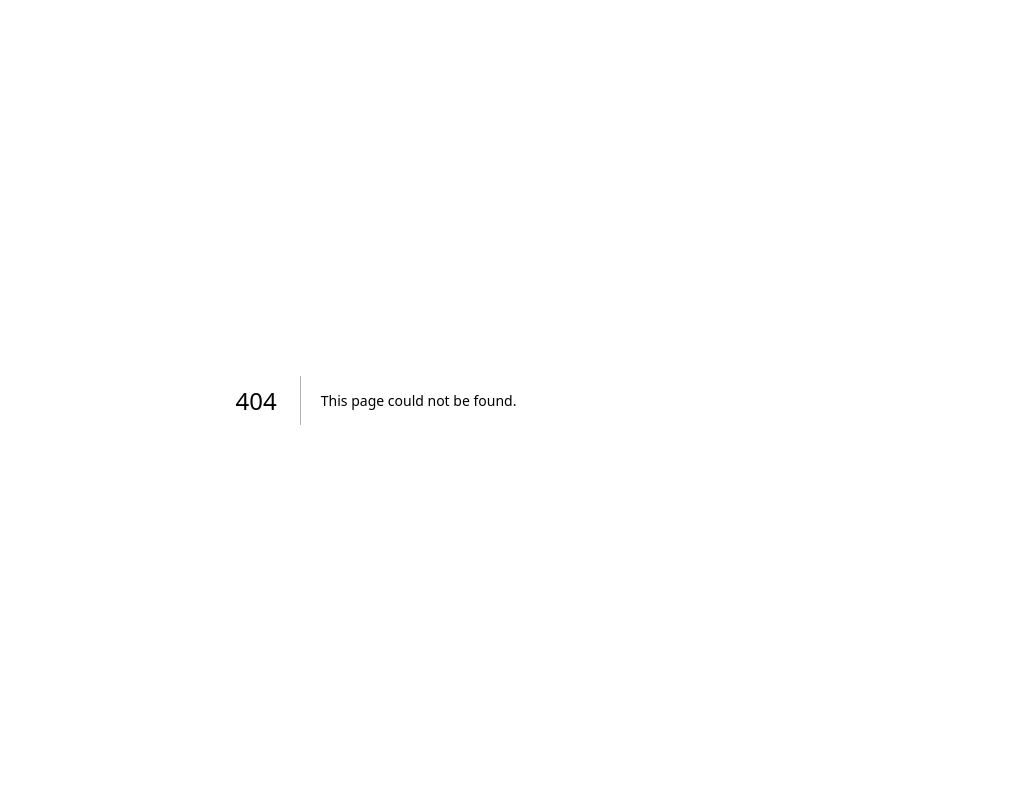
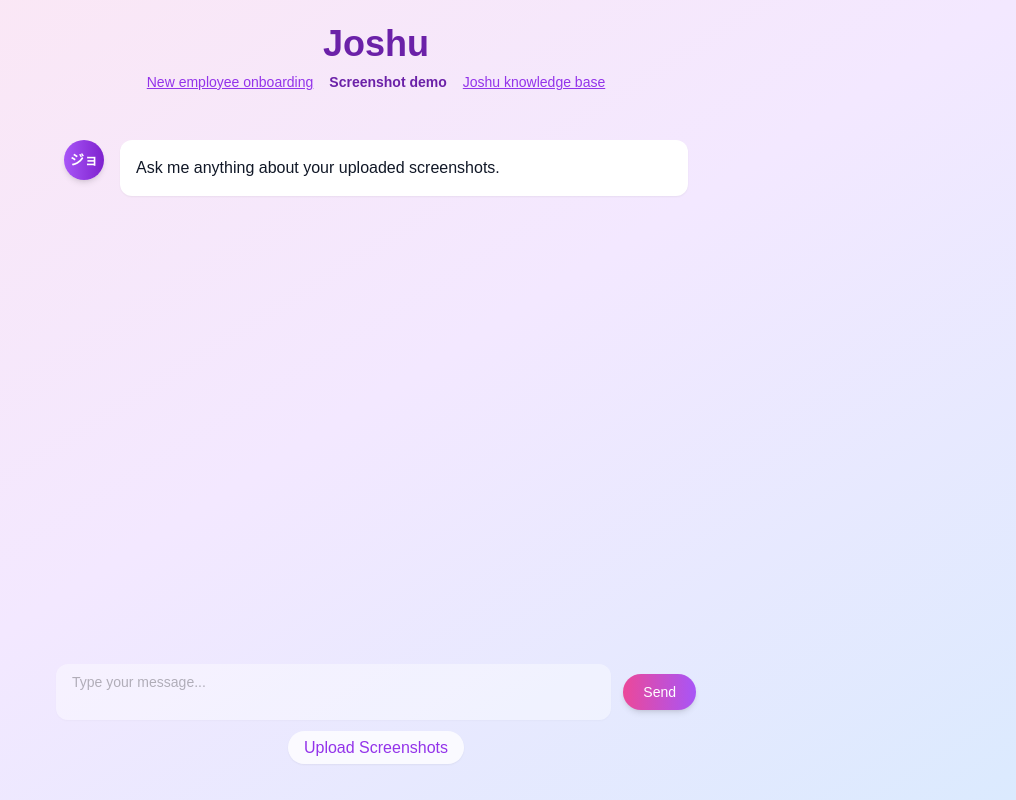
Before and after one commit to mariomeissner/joshu-assistant, a Next.js app: page /screenshots in a window 1280 px wide. Before the commit this address had no page. Shown: the whole page, without its empty margins (264-1280 px from the left). Built offline with nearby package versions, Linux system fonts and the light colour scheme.

Commit message:
Update paths

```diff
--- /dev/null
+++ b/app/knowledge/page.tsx
@@ -0,0 +1,69 @@
+"use client";
+import Link from "next/link";
+// import ImageCarousel from "../components/ImageCarousel";
+
+// // Import your test images
+// import img1 from "@/test_images/img1_4.png";
+// import img2 from "@/test_images/img2_5.png";
+// import img3 from "@/test_images/img3_8.png";
+// import img4 from "@/test_images/img4_15.png";
+// import img5 from "@/test_images/img5_20.png";
+// import img6 from "@/test_images/img6_23.png";
+
+// import json1 from "@/agent/json_data_from_images/004.json";
+// import json2 from "@/agent/json_data_from_images/005.json";
+// import json3 from "@/agent/json_data_from_images/008.json";
+// import json4 from "@/agent/json_data_from_images/015.json";
+// import json5 from "@/agent/json_data_from_images/020.json";
+// import json6 from "@/agent/json_data_from_images/023.json";
+// import { useEffect, useState } from "react";
+
+export default function ReferencePage() {
+  // const jsonArray = [json1, json2, json3, json4, json5, json6];
+
+  // const [currentIndex, setCurrentIndex] = useState(0);
+  // const [data, setData] = useState(jsonArray[currentIndex]);
+
+  // useEffect(() => {
+  //   setData(jsonArray[currentIndex]);
+  // }, [currentIndex, jsonArray]);
+
+  // const handleOnIndexChange = (index: number) => {
+  //   setCurrentIndex(index);
+  // };
+
+  return (
+    <div className="min-h-screen p-6 bg-gradient-to-br from-pink-100 via-purple-100 to-blue-100">
+      <div className="max-w-2xl mx-auto">
+        <div className="mb-6">
+          <Link href="/" className="text-purple-600 hover:text-purple-800">
+            ← Back to Chat
+          </Link>
+        </div>
+
+        <h1 className="text-3xl font-bold mb-6 text-purple-800">
+          Reference Data
+        </h1>
+
+        <div className="bg-white rounded-xl shadow-sm p-6 mb-6">
+          <p className="text-lg font-semibold text-gray-600 mb-4">
+            Screenshots of the past employee activities
+          </p>
+          {/* <ImageCarousel
+            images={[img1, img2, img3, img4, img5, img6]}
+            onIndexChange={handleOnIndexChange}
+          /> */}
+        </div>
+
+        <div className="bg-white rounded-xl shadow-sm p-6">
+          <h2 className="text-lg font-semibold text-gray-600 mb-4">
+            JSON data extracted from the screenshots
+          </h2>
+          {/* <pre className="text-sm text-gray-600 overflow-x-scroll">
+            {JSON.stringify(data, null, 2)}
+          </pre> */}
+        </div>
+      </div>
+    </div>
+  );
+}
--- a/app/page.tsx
+++ b/app/page.tsx
@@ -3,7 +3,7 @@
 export default function Home() {
   return (
     <>
-      <ChatPage isScreenshotDemo={true} />
+      <ChatPage isScreenshotDemo={false} />
     </>
   );
 }
--- a/app/reference/page.tsx
+++ /dev/null
@@ -1,69 +0,0 @@
-"use client";
-import Link from "next/link";
-import ImageCarousel from "../components/ImageCarousel";
-
-// Import your test images
-import img1 from "@/test_images/img1_4.png";
-import img2 from "@/test_images/img2_5.png";
-import img3 from "@/test_images/img3_8.png";
-import img4 from "@/test_images/img4_15.png";
-import img5 from "@/test_images/img5_20.png";
-import img6 from "@/test_images/img6_23.png";
-
-import json1 from "@/agent/json_data_from_images/004.json";
-import json2 from "@/agent/json_data_from_images/005.json";
-import json3 from "@/agent/json_data_from_images/008.json";
-import json4 from "@/agent/json_data_from_images/015.json";
-import json5 from "@/agent/json_data_from_images/020.json";
-import json6 from "@/agent/json_data_from_images/023.json";
-import { useEffect, useState } from "react";
-
-export default function ReferencePage() {
-  const jsonArray = [json1, json2, json3, json4, json5, json6];
-
-  const [currentIndex, setCurrentIndex] = useState(0);
-  const [data, setData] = useState(jsonArray[currentIndex]);
-
-  useEffect(() => {
-    setData(jsonArray[currentIndex]);
-  }, [currentIndex, jsonArray]);
-
-  const handleOnIndexChange = (index: number) => {
-    setCurrentIndex(index);
-  };
-
-  return (
-    <div className="min-h-screen p-6 bg-gradient-to-br from-pink-100 via-purple-100 to-blue-100">
-      <div className="max-w-2xl mx-auto">
-        <div className="mb-6">
-          <Link href="/" className="text-purple-600 hover:text-purple-800">
-            ← Back to Chat
-          </Link>
-        </div>
-
-        <h1 className="text-3xl font-bold mb-6 text-purple-800">
-          Reference Data
-        </h1>
-
-        <div className="bg-white rounded-xl shadow-sm p-6 mb-6">
-          <p className="text-lg font-semibold text-gray-600 mb-4">
-            Screenshots of the past employee activities
-          </p>
-          <ImageCarousel
-            images={[img1, img2, img3, img4, img5, img6]}
-            onIndexChange={handleOnIndexChange}
-          />
-        </div>
-
-        <div className="bg-white rounded-xl shadow-sm p-6">
-          <h2 className="text-lg font-semibold text-gray-600 mb-4">
-            JSON data extracted from the screenshots
-          </h2>
-          <pre className="text-sm text-gray-600 overflow-x-scroll">
-            {JSON.stringify(data, null, 2)}
-          </pre>
-        </div>
-      </div>
-    </div>
-  );
-}
--- /dev/null
+++ b/app/screenshots/page.tsx
@@ -0,0 +1,9 @@
+import ChatPage from "@/components/chat";
+
+export default function ScreenshotsPage() {
+  return (
+    <>
+      <ChatPage isScreenshotDemo={true} />
+    </>
+  );
+}
--- a/app/tanaka/page.tsx
+++ /dev/null
@@ -1,9 +0,0 @@
-import ChatPage from "@/components/chat";
-
-export default function TanakaPage() {
-  return (
-    <>
-      <ChatPage isScreenshotDemo={false} />
-    </>
-  );
-}
--- a/components/chat.tsx
+++ b/components/chat.tsx
@@ -130,27 +130,27 @@
               : "text-purple-600 hover:text-purple-800 underline"
           } mb-6`}
         >
-          Test your own screenshots
+          New employee onboarding
         </Link>
         <Link
-          href="/tanaka"
+          href="/screenshots"
           className={`text-sm ${
-            pathname === "/tanaka"
+            pathname === "/screenshots"
               ? "text-purple-800 font-semibold pointer-events-none"
               : "text-purple-600 hover:text-purple-800 underline"
           } mb-6`}
         >
-          Tanaka example
+          Screenshot demo
         </Link>
         <Link
-          href="/reference"
+          href="/knowledge"
           className={`text-sm ${
-            pathname === "/reference"
+            pathname === "/knowledge"
               ? "text-purple-800 font-semibold pointer-events-none"
               : "text-purple-600 hover:text-purple-800 underline"
           } mb-6`}
         >
-          Tanaka data reference
+          Joshu knowledge base
         </Link>
       </div>
       <div className="w-full max-w-2xl flex-1 flex flex-col h-full">
```
